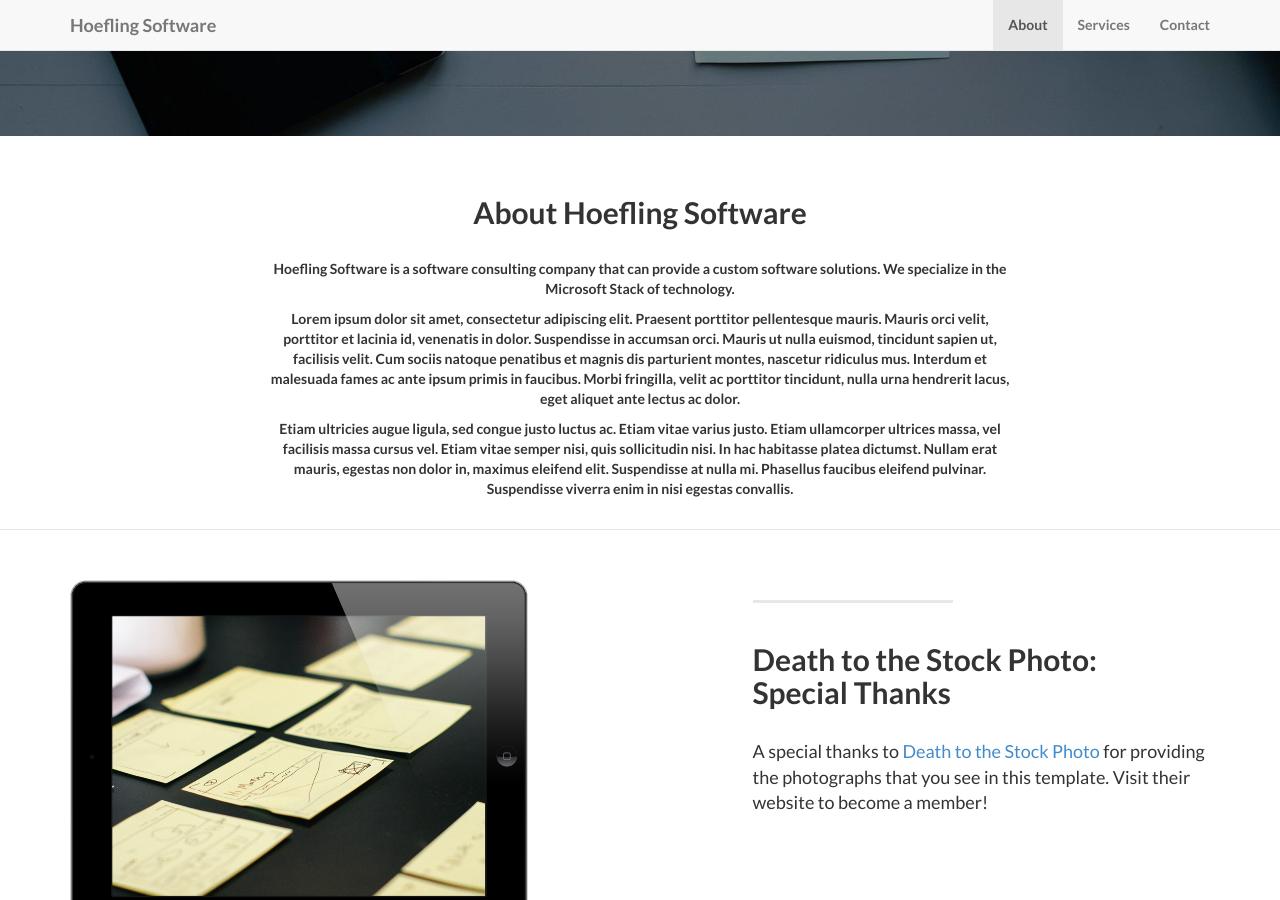
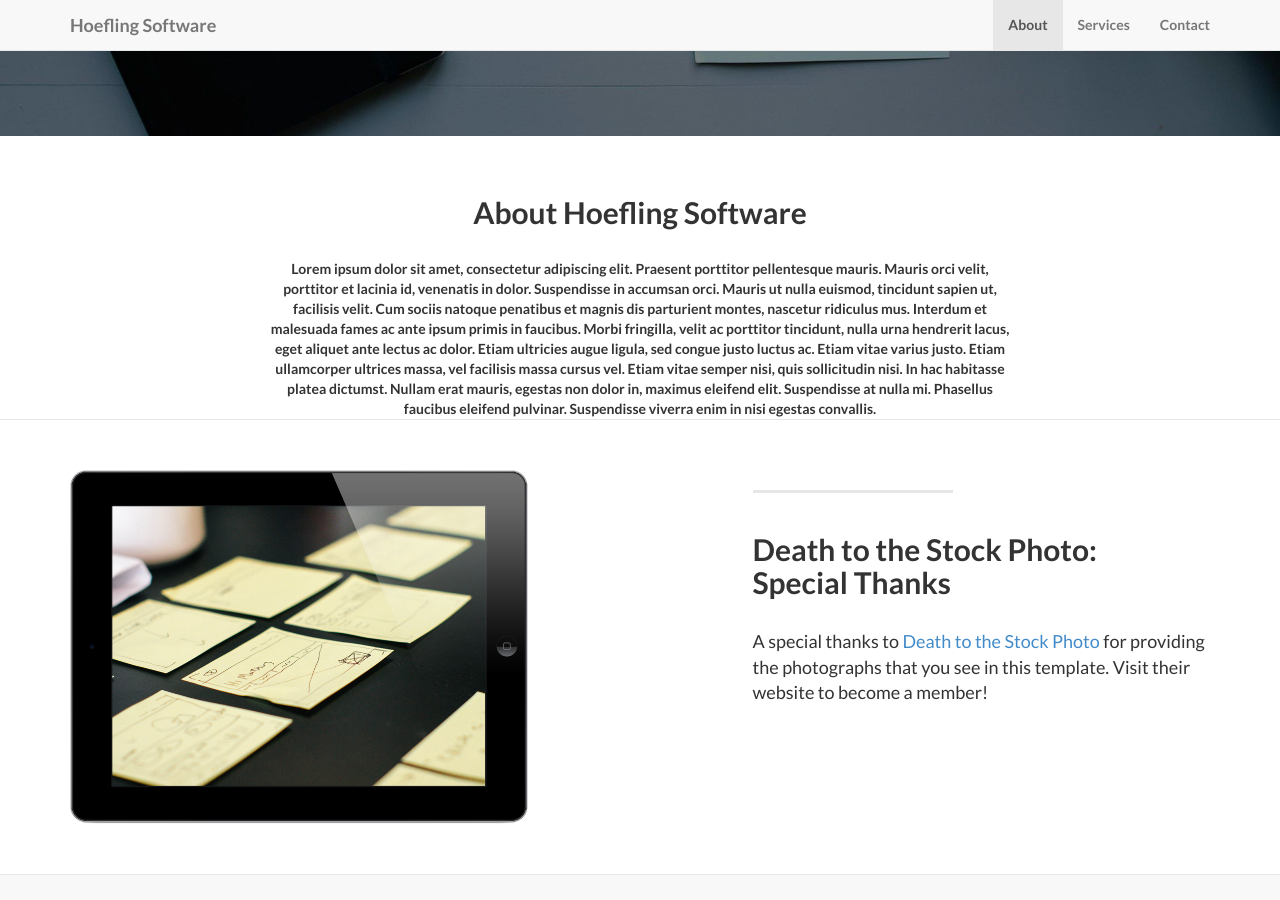
Before and after one commit to SkyeHoefling/hoeflingsoftware.github.io, a Jekyll site: the page built from index.html, in a window 1280 px wide and 900 px high, scrolled down 641 px. Built offline with Jekyll 4.4.1, drawn with Linux system fonts in a browser that asks for light colours; nearby versions of some CDN libraries; library files that are not in the unit come from our copies; part of the change alters nothing that is shown.

Commit message:
updating about page to use liquid syntax

```diff
--- a/_config.yml
+++ b/_config.yml
@@ -6,10 +6,8 @@ url: http://www.hoeflingsoftware.com.com
 title: Hoefling Software
 email: andrew@hoeflingsoftware.com
 author: Andrew Hoefling
-description: > # "Write an awesome description for your new site here.
-  You can edit this line in _config.yml. It will appear in your document
-  head meta (for Google search results) and in your feed.xml site
-  description.
+about: >
+  Lorem ipsum dolor sit amet, consectetur adipiscing elit. Praesent porttitor pellentesque mauris. Mauris orci velit, porttitor et lacinia id, venenatis in dolor. Suspendisse in accumsan orci. Mauris ut nulla euismod, tincidunt sapien ut, facilisis velit. Cum sociis natoque penatibus et magnis dis parturient montes, nascetur ridiculus mus. Interdum et malesuada fames ac ante ipsum primis in faucibus. Morbi fringilla, velit ac porttitor tincidunt, nulla urna hendrerit lacus, eget aliquet ante lectus ac dolor. Etiam ultricies augue ligula, sed congue justo luctus ac. Etiam vitae varius justo. Etiam ullamcorper ultrices massa, vel facilisis massa cursus vel. Etiam vitae semper nisi, quis sollicitudin nisi. In hac habitasse platea dictumst. Nullam erat mauris, egestas non dolor in, maximus eleifend elit. Suspendisse at nulla mi. Phasellus faucibus eleifend pulvinar. Suspendisse viverra enim in nisi egestas convallis.
 copyright: 'Copyright &copy; 2017 Hoefling Software. All Rights Reserved.'
 credits: 'Credits: Landing Page is a free to use, open source Bootstrap theme created by <a href="http://startbootstrap.com/">Start Bootstrap</a>.'
 
--- a/_includes/about.html
+++ b/_includes/about.html
@@ -3,12 +3,10 @@
         <div class="row">
             <div class="col-lg-8 col-lg-offset-2">
               <br/><br/>
-              <h2>About Hoefling Software</h2>
-              <br/>
-              <p>Hoefling Software is a software consulting company that can provide a custom software solutions. We specialize in the Microsoft Stack of technology.
-              <p>Lorem ipsum dolor sit amet, consectetur adipiscing elit. Praesent porttitor pellentesque mauris. Mauris orci velit, porttitor et lacinia id, venenatis in dolor. Suspendisse in accumsan orci. Mauris ut nulla euismod, tincidunt sapien ut, facilisis velit. Cum sociis natoque penatibus et magnis dis parturient montes, nascetur ridiculus mus. Interdum et malesuada fames ac ante ipsum primis in faucibus. Morbi fringilla, velit ac porttitor tincidunt, nulla urna hendrerit lacus, eget aliquet ante lectus ac dolor.</p>
-              <p>Etiam ultricies augue ligula, sed congue justo luctus ac. Etiam vitae varius justo. Etiam ullamcorper ultrices massa, vel facilisis massa cursus vel. Etiam vitae semper nisi, quis sollicitudin nisi. In hac habitasse platea dictumst. Nullam erat mauris, egestas non dolor in, maximus eleifend elit. Suspendisse at nulla mi. Phasellus faucibus eleifend pulvinar. Suspendisse viverra enim in nisi egestas convallis.</p>
-              <br/>
+              <h2>About {{ site.title }}</h2>
+              <br />
+              {{ site.about }}
+              <br />
               </div>
         </div>
     </section>
```
